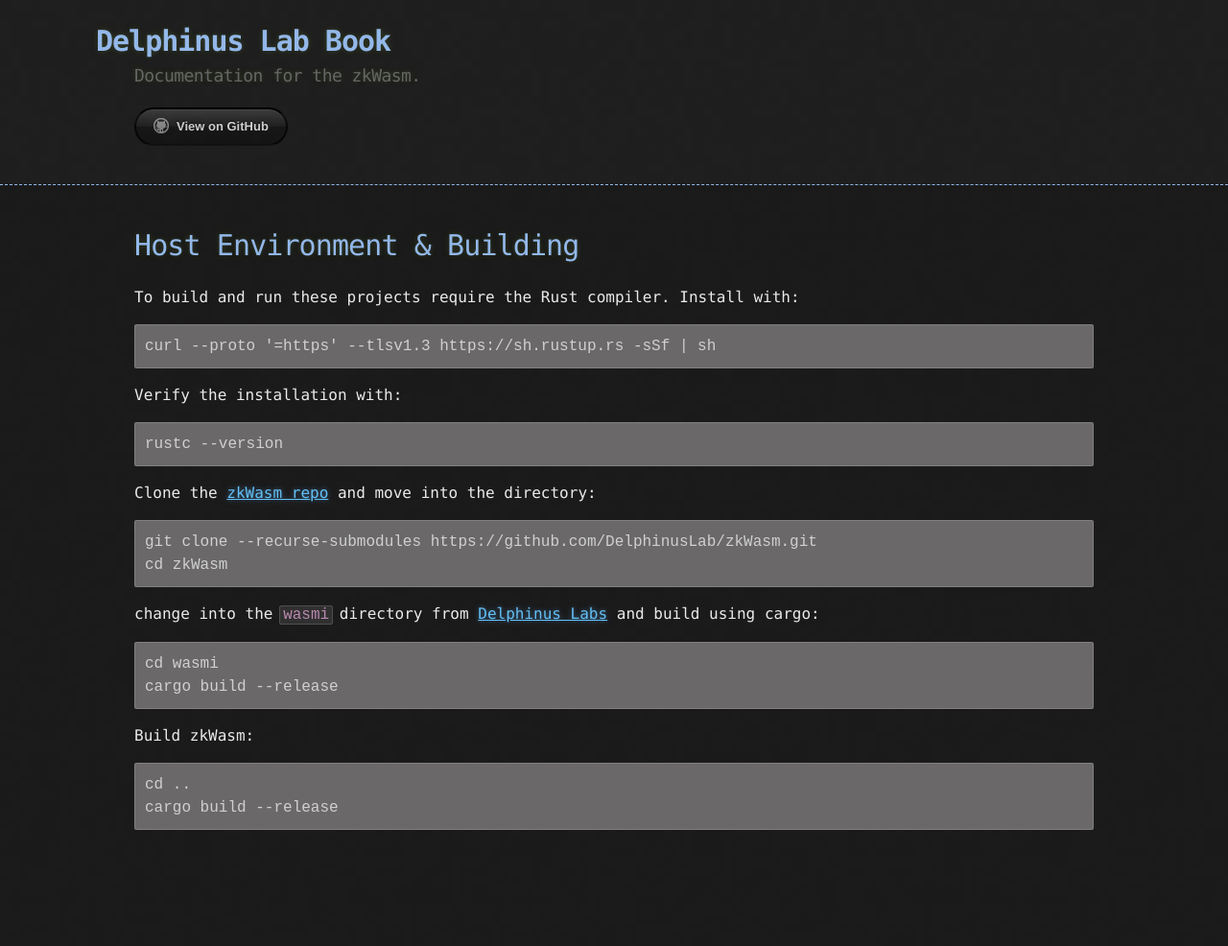
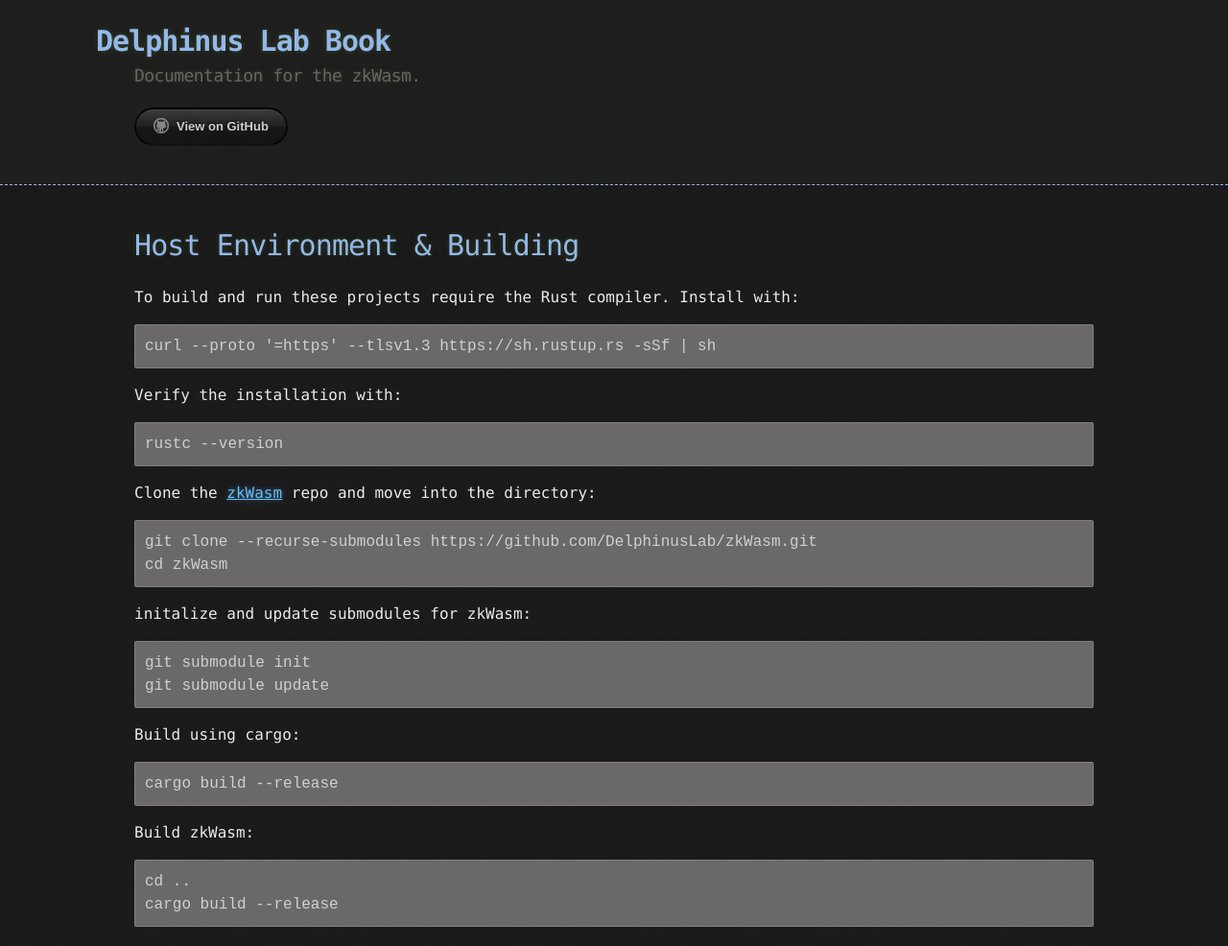
Before and after one commit to DelphinusLab/zkwasm-book, a Jekyll site: the page built from docs/zkWASM/Environment.md, in a window 1280 px wide. Shown: the whole page at 96% size. Built offline with Jekyll 4.4.1, drawn with Linux system fonts in a browser that asks for light colours; our own code applies the rules of GitHub Pages for plain Markdown files; before the commit the page ends 900 px from its top, so only the background shows below that.

Commit message:
adjust env setup instructions 2

````diff
--- a/docs/zkWASM/Environment.md
+++ b/docs/zkWASM/Environment.md
@@ -12,15 +12,20 @@ rustc --version
 ```
 
 
-Clone the [zkWasm repo](https://github.com/DelphinusLab/zkWasm) and move into the directory:
+Clone the [zkWasm](https://github.com/DelphinusLab/zkWasm) repo and move into the directory:
 ```console
 git clone --recurse-submodules https://github.com/DelphinusLab/zkWasm.git
 cd zkWasm
 ```
 
-change into the `wasmi` directory from [Delphinus Labs](https://github.com/DelphinusLab/wasmi) and build using cargo:
+initalize and update submodules for zkWasm:
 ```console
-cd wasmi
+git submodule init
+git submodule update
+```
+
+Build using cargo:
+```console
 cargo build --release
 ```
 
````
